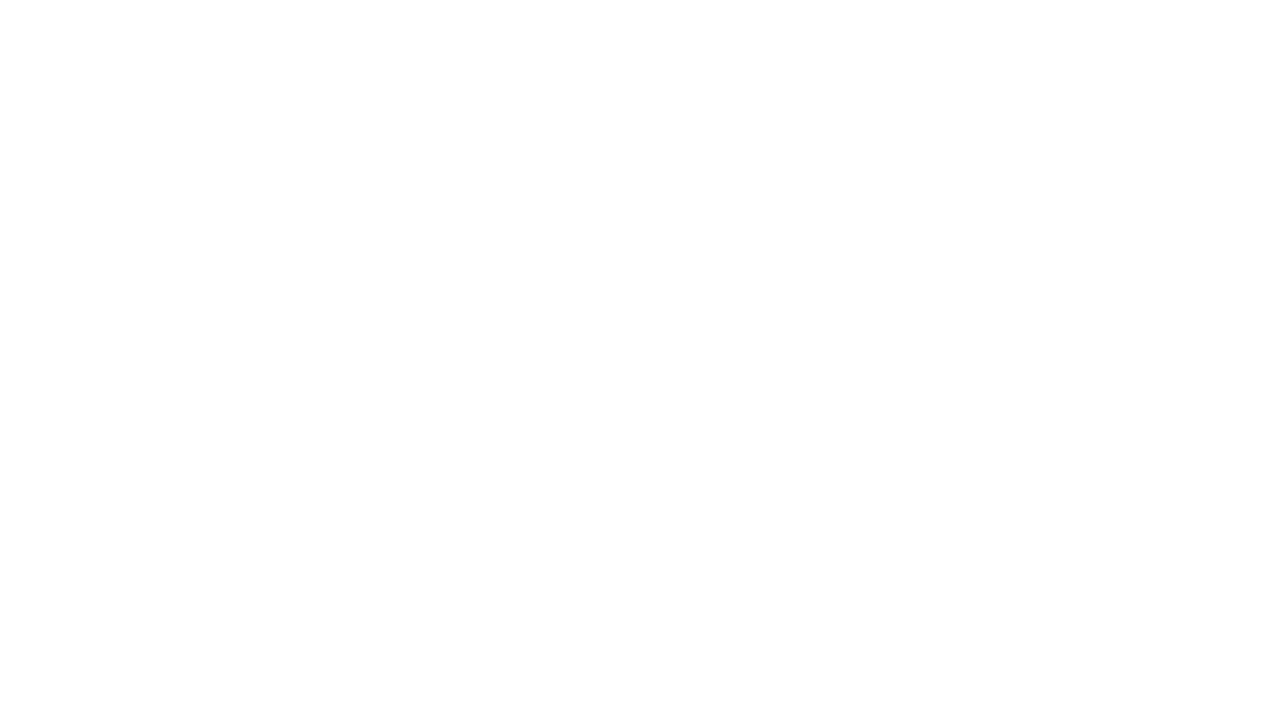
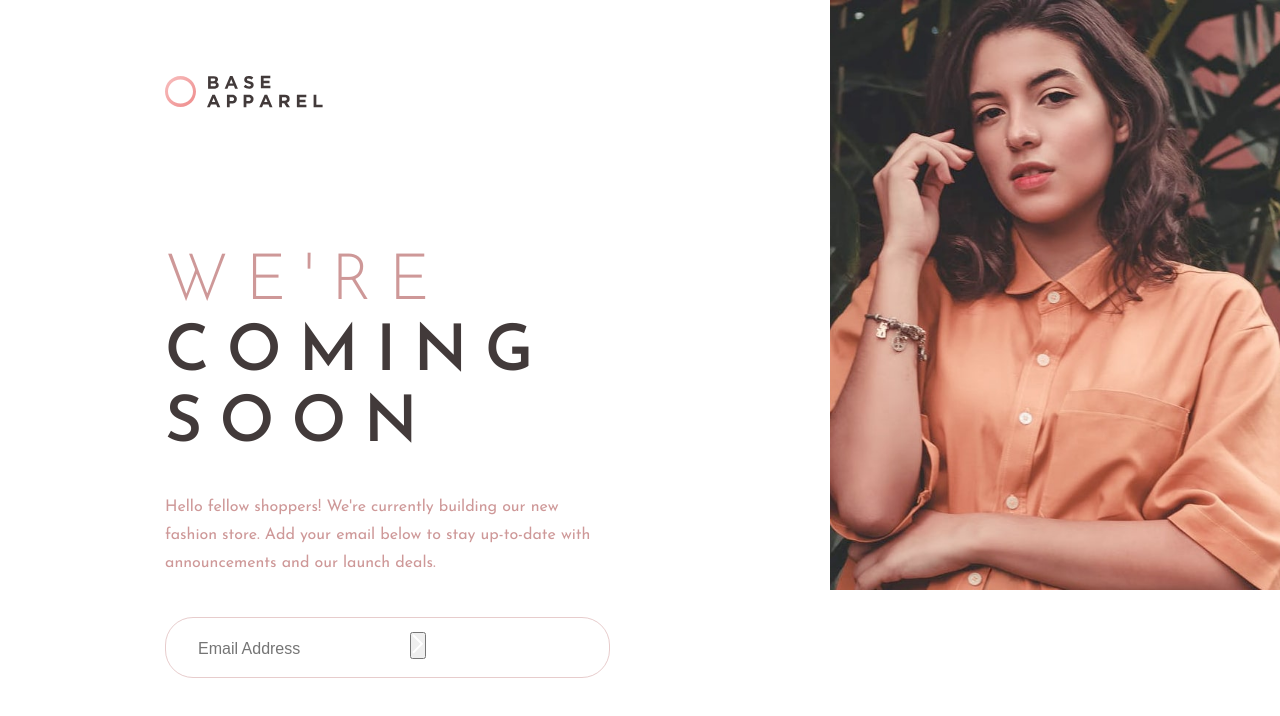
Before and after one commit to chimitslucie/Base-apparel-coming-soon-page, a plain HTML site: page index.html in a window 1280 px wide. Drawn offline with Linux system fonts and the light colour scheme.

Commit message:
start projet

```diff
--- a/css/style.css
+++ b/css/style.css
@@ -1,7 +1,9 @@
-@import url("https://fonts.googleapis.com/css2?family=Poppins:wght@200;400;600&display=swap");
+@import url("https://fonts.googleapis.com/css2?family=Josefin+Sans:wght@300;400;600&display=swap");
 
 :root {
-
+    --desaturated-red: #ce9898;
+    --soft-red: hsl(0, 93%, 68%);
+    --dark-grayish-red: #423a3a;
 }
 
 * {
@@ -17,11 +19,65 @@
 
 html,
 body {
-    font-family: 'Poppins', sans-serif;
-    font-size: 15px;
+    font-family: "Josefin Sans", sans-serif;
+    font-size: 16px;
+    object-fit: cover;
 }
 
 body {
     width: 100vw;
     height: 100vh;
+    display: flex;
 }
+
+.left {
+    padding: 75px 220px 162px 165px;
+}
+
+.logo {
+    width: 158px;
+}
+
+.left__content {
+    max-width: 445px;
+    width: 100%;
+    margin-top: 136px;
+}
+
+.left__title {
+    font-size: 64px;
+    font-weight: 600;
+    line-height: 71px;
+    letter-spacing: 17.32px;
+    text-transform: uppercase;
+    color: var(--dark-grayish-red);
+}
+
+.span__title {
+    color: var(--desaturated-red);
+    font-weight: 300;
+    line-height: 64px;
+}
+
+.left__text {
+    margin: 32px auto 40px auto;
+    font-weight: 400;
+    font-size: 16px;
+    line-height: 28px;
+    color: var(--desaturated-red);
+}
+
+.form-group {
+    width: 445px;
+    border: 1px solid rgba(206, 152, 152, 0.49);
+    border-radius: 28px;
+    padding: 14px 0 14px 32px;
+}
+
+.form-control {
+    border: none;
+    color: var(--desaturated-red);
+    font-weight: 400;
+    font-size: 16px;
+    line-height: 28px;
+}
--- a/index.html
+++ b/index.html
@@ -1,14 +1,51 @@
 <!DOCTYPE html>
 <html lang="en">
     <head>
-    <meta charset="UTF-8">
-    <meta http-equiv="X-UA-Compatible" content="IE=edge">
-    <meta name="viewport" content="width=device-width, initial-scale=1.0">
-    <link rel="stylesheet" href="./css/style.css">
+        <meta charset="UTF-8" />
+        <meta http-equiv="X-UA-Compatible" content="IE=edge" />
+        <meta name="viewport" content="width=device-width, initial-scale=1.0" />
+        <link rel="stylesheet" href="./css/style.css" />
         <title>Document</title>
     </head>
     <body>
-
+        <div class="left">
+            <img src="./img/logo.svg" alt="logo" class="logo" />
+            <div class="left__content">
+                <h1 class="left__title">
+                    <span class="span__title">We're</span> coming soon
+                </h1>
+                <p class="left__text">
+                    Hello fellow shoppers! We're currently building our new
+                    fashion store. Add your email below to stay up-to-date with
+                    announcements and our launch deals.
+                </p>
+                <form action="" method="get">
+                    <div class="form-group">
+                        <input
+                            type="email"
+                            name="email"
+                            id="email"
+                            placeholder="Email Address"
+                            class="form-control"
+                        />
+                        <button type="button" class="request__btn">
+                            <img
+                                src="./img/icon-arrow.svg"
+                                alt="icon-arrow"
+                                class="btn__icon"
+                            />
+                        </button>
+                    </div>
+                </form>
+            </div>
+        </div>
+        <div class="right">
+            <img
+                src="./img/hero-desktop.jpg"
+                alt="picture-women"
+                class="right__img"
+            />
+        </div>
 
         <script src="./js/main.js"></script>
     </body>
```
Also changed, not shown: img/favicon-32x32.png (deleted). Lines whose indentation alone changed are shown as unchanged.
